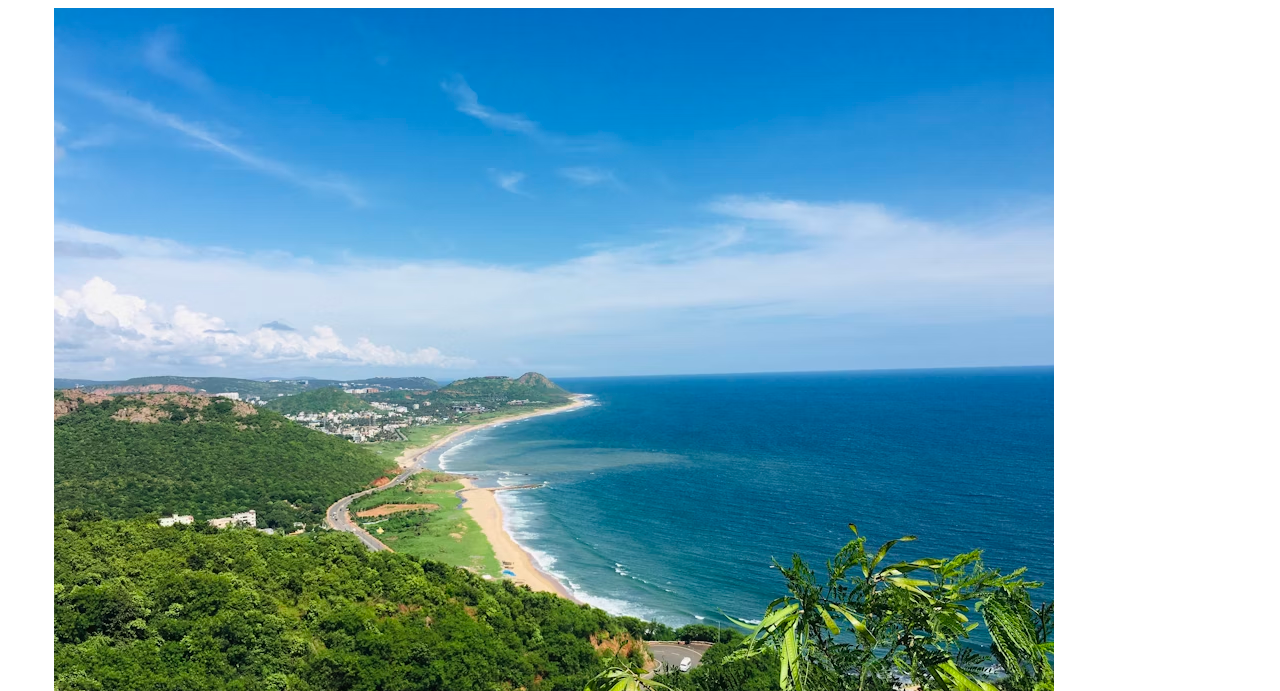
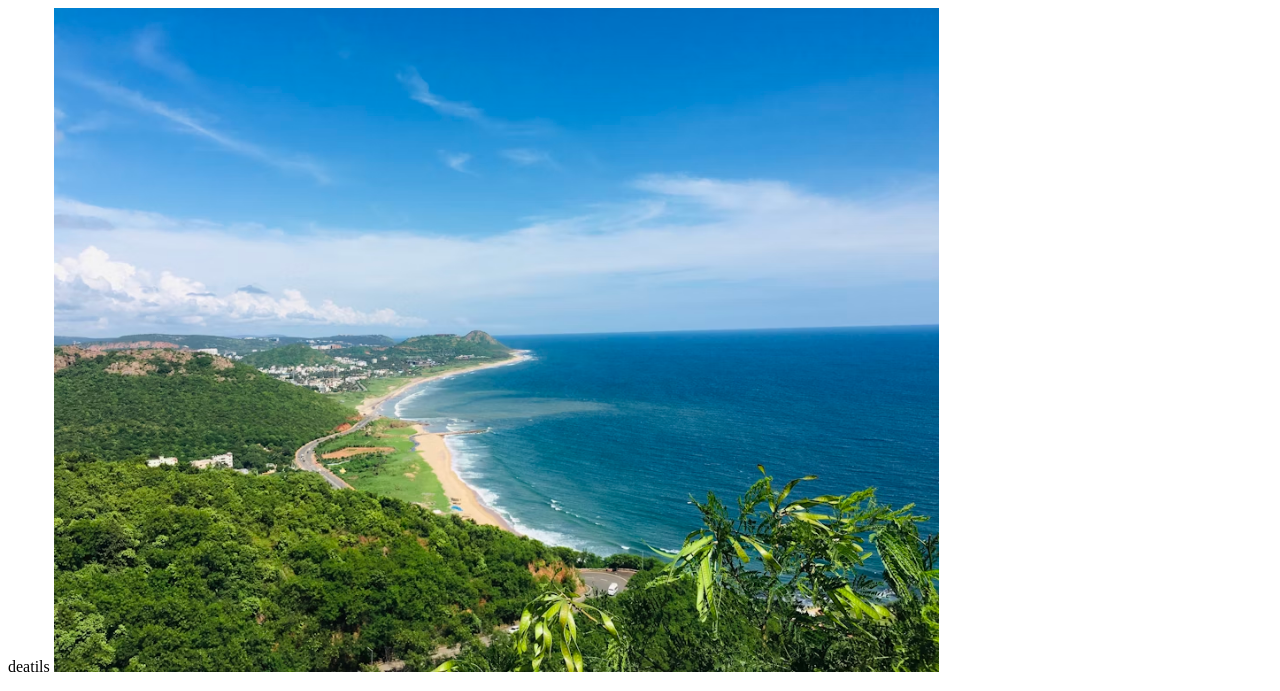
Before and after one commit to kranthinaremsetti/intro, a plain HTML site: page details.html in a window 1280 px wide. Shown: the top 691 px of the page. Drawn offline with Linux system fonts and the light colour scheme.

Commit message:
image width added

```diff
--- a/details.html
+++ b/details.html
@@ -3,7 +3,7 @@
 </head>
 <body>
     </body>
-    <img src="vizag.jpeg">
+    <img src="vizag.jpeg" width="70%">
     <h1>Description of popular things.</h1>
     <p>1.Vizag is called as port city of southern india. It is having second largest port in india.</p>
     <p>2.Simhachalam temple is the famous temle in visakhapatnam.</p>
```
